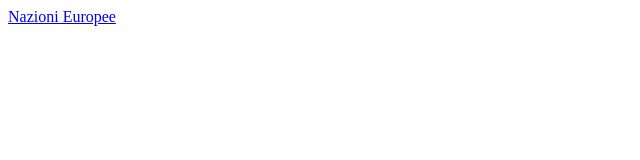
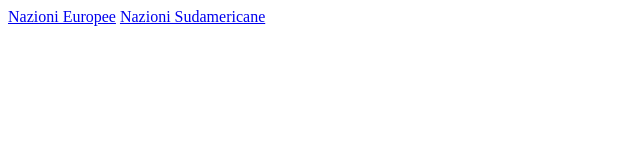
Before and after one commit to LeBandiere/lebandiere.github.io, a plain HTML site: page index.html in a window 1280 px wide. Shown: the whole page, without its empty margins (0-640 px from the left). Drawn offline with Linux system fonts and the light colour scheme.

Commit message:
Update index.html

```diff
--- a/index.html
+++ b/index.html
@@ -6,5 +6,6 @@
 </head>
 <body>
 	<a href="Nazioni Europee (Published)\index.html">Nazioni Europee</a>
+	<a href="Sud America (Published)\index.html">Nazioni Sudamericane</a>
 </body>
 </html>
```
